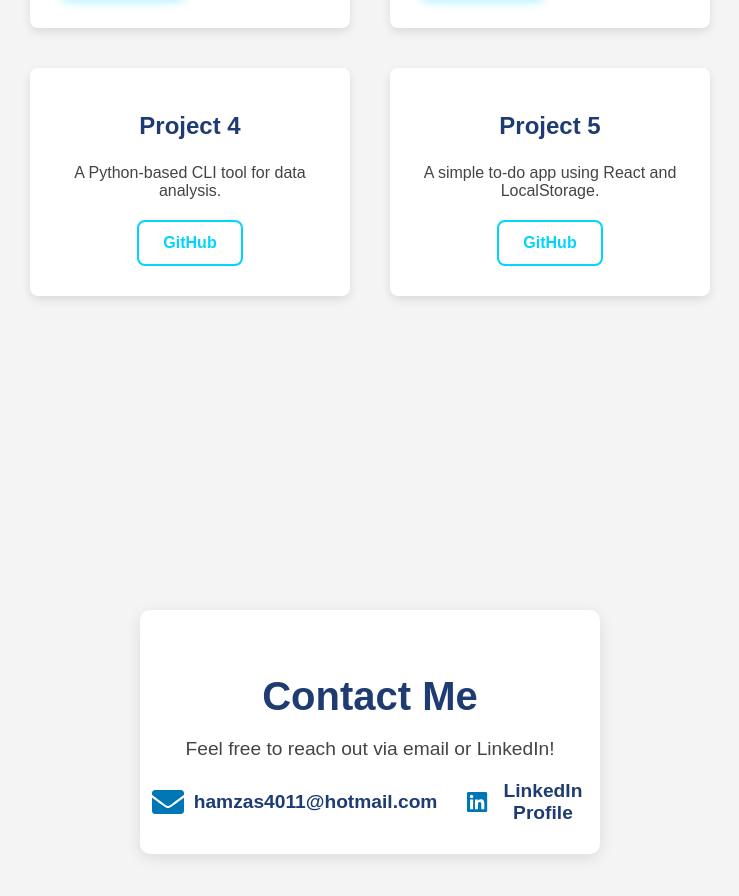
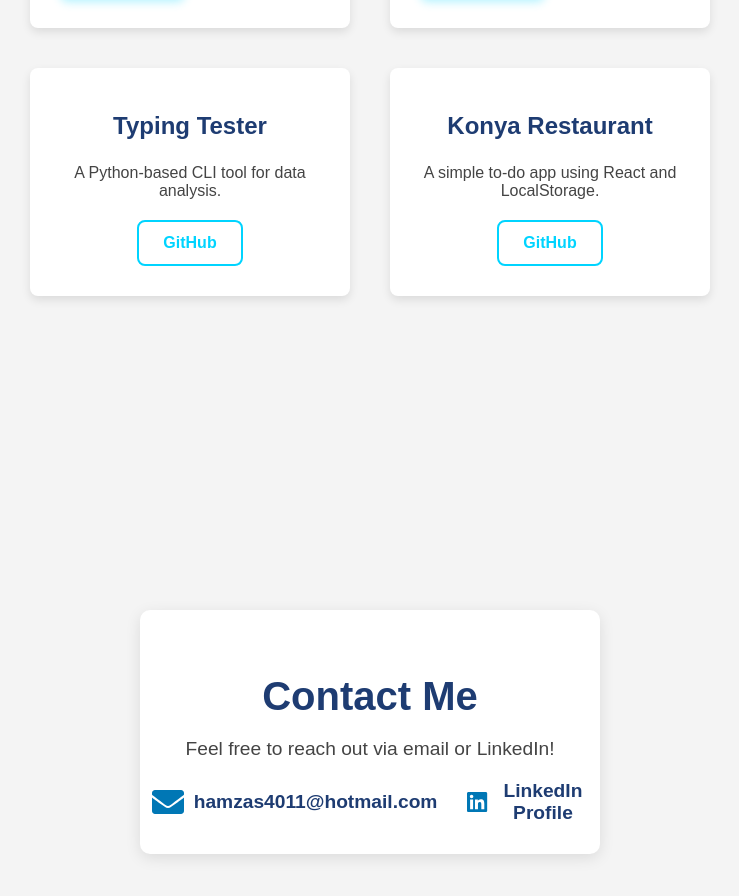
Before and after one commit to hamzas4011/personal-website, a React (Vite) app: page / in a window 1280 px wide. Shown: the part 1878-2774 px from the top of the page, without its empty margins (270-1009 px from the left). Built offline with nearby package versions, Linux system fonts and the light colour scheme.

Commit message:
Update projectsData.js

```diff
--- a/src/projectsData.js
+++ b/src/projectsData.js
@@ -14,16 +14,16 @@ const projects = [
       githubLink: "https://github.com/hamzas4011/calculator-app",
     },
     {
-      name: "Project 4",
+      name: "Typing Tester",
       description: "A Python-based CLI tool for data analysis.",
       liveLink: null,
-      githubLink: "https://github.com/username/project4",
+      githubLink: "https://github.com/hamzas4011/Typing_Tester",
     },
     {
-      name: "Project 5",
+      name: "Konya Restaurant",
       description: "A simple to-do app using React and LocalStorage.",
       liveLink: null,
-      githubLink: "https://github.com/username/project5",
+      githubLink: "https://github.com/hamzas4011/konyarestaurant",
     }
   ];
 
```
